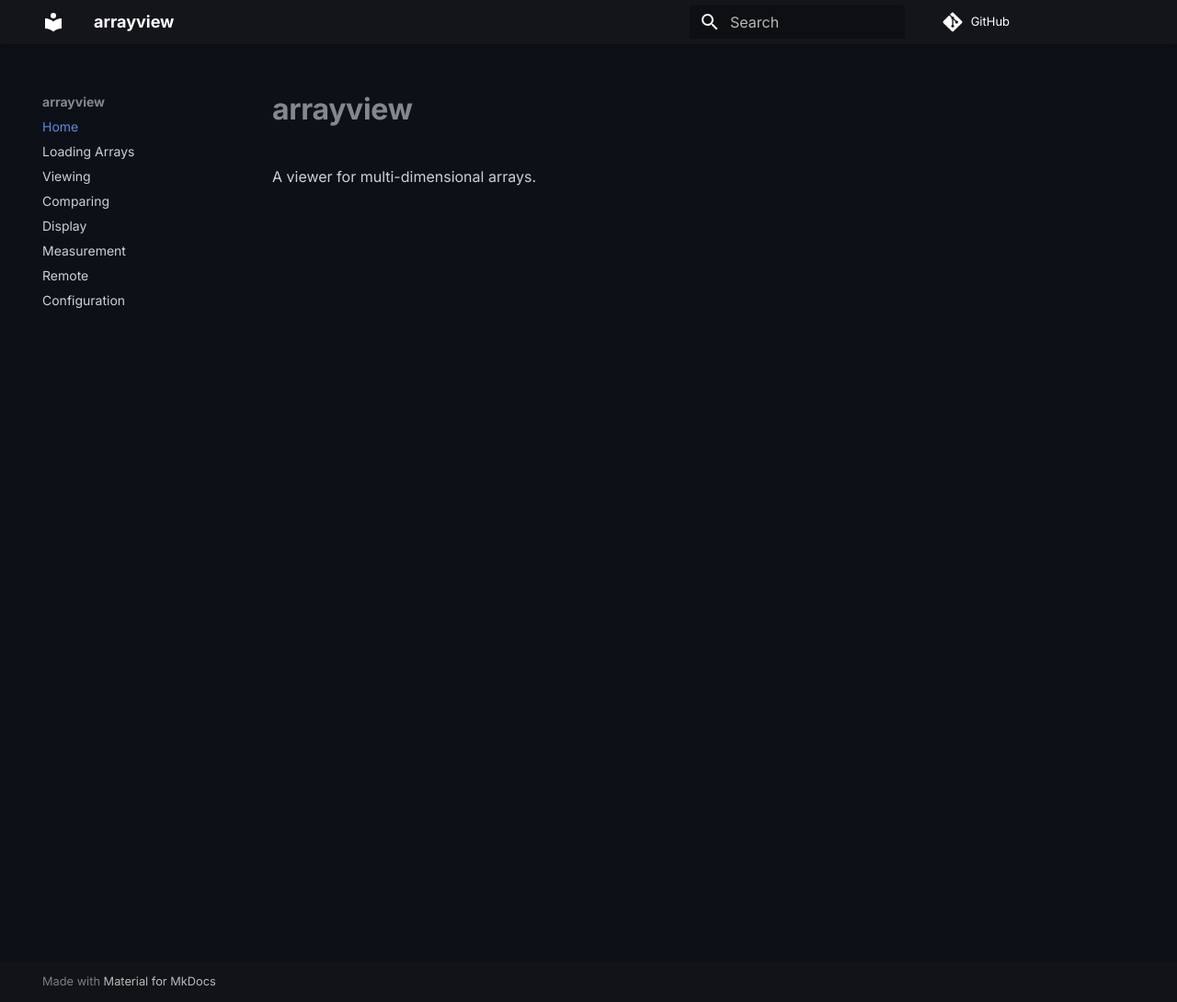
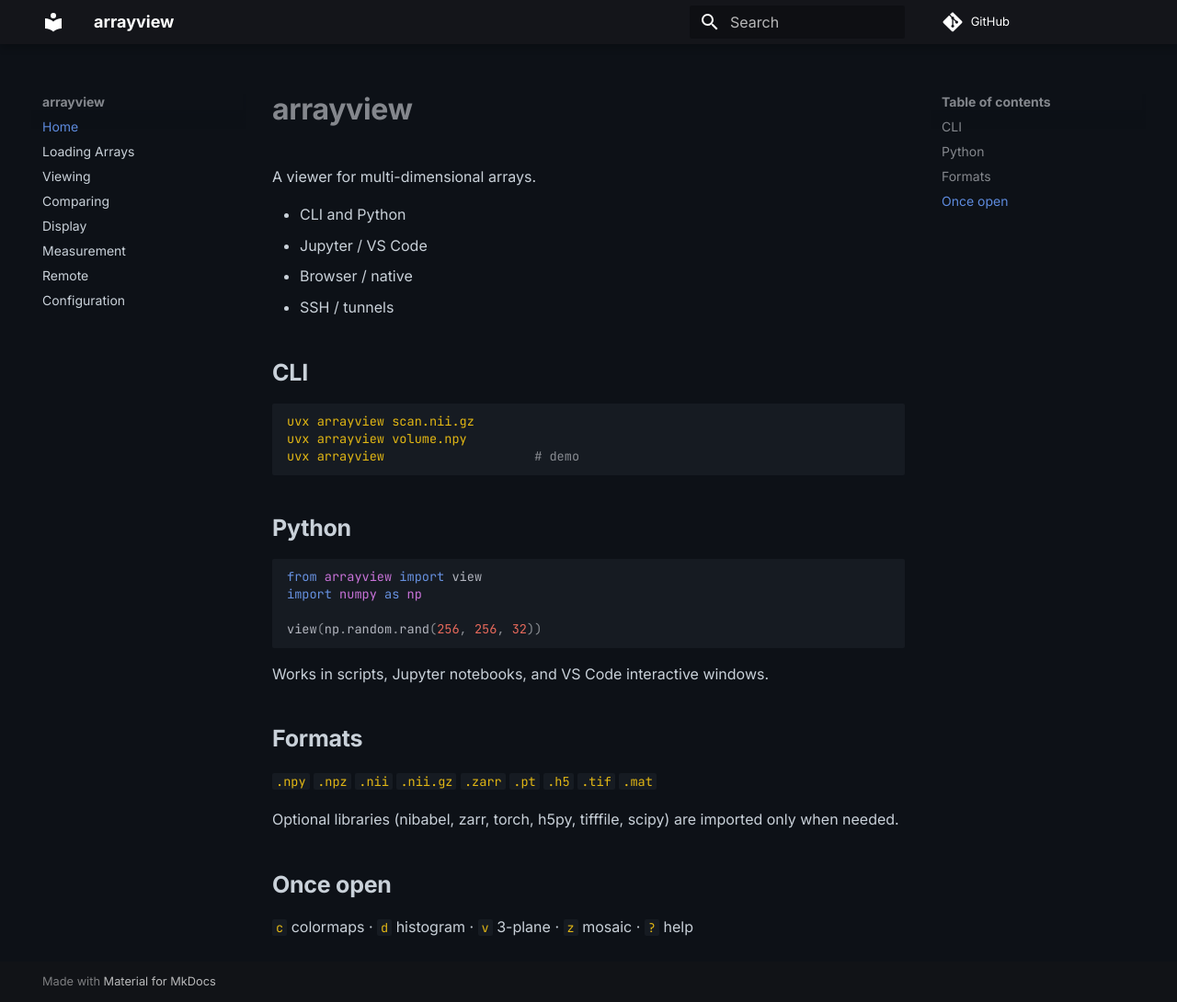
Before and after one commit to oscarvanderheide/arrayview, an MkDocs documentation site: the page built from docs/index.md, in a window 1280 px wide and 1090 px high. Shown: the whole window at 92% size. Built offline with MkDocs 1.6.1 and Material for MkDocs 9.7.7, drawn with Linux system fonts in a browser that asks for light colours; comment, search, counter and statistics services are not loaded.

Commit message:
docs: add home page

````diff
--- a/docs/index.md
+++ b/docs/index.md
@@ -1,3 +1,37 @@
 # arrayview
 
 A viewer for multi-dimensional arrays.
+
+- CLI and Python
+- Jupyter / VS Code
+- Browser / native
+- SSH / tunnels
+
+## CLI
+
+```bash
+uvx arrayview scan.nii.gz
+uvx arrayview volume.npy
+uvx arrayview                    # demo
+```
+
+## Python
+
+```python
+from arrayview import view
+import numpy as np
+
+view(np.random.rand(256, 256, 32))
+```
+
+Works in scripts, Jupyter notebooks, and VS Code interactive windows.
+
+## Formats
+
+`.npy` `.npz` `.nii` `.nii.gz` `.zarr` `.pt` `.h5` `.tif` `.mat`
+
+Optional libraries (nibabel, zarr, torch, h5py, tifffile, scipy) are imported only when needed.
+
+## Once open
+
+`c` colormaps · `d` histogram · `v` 3-plane · `z` mosaic · `?` help
````
